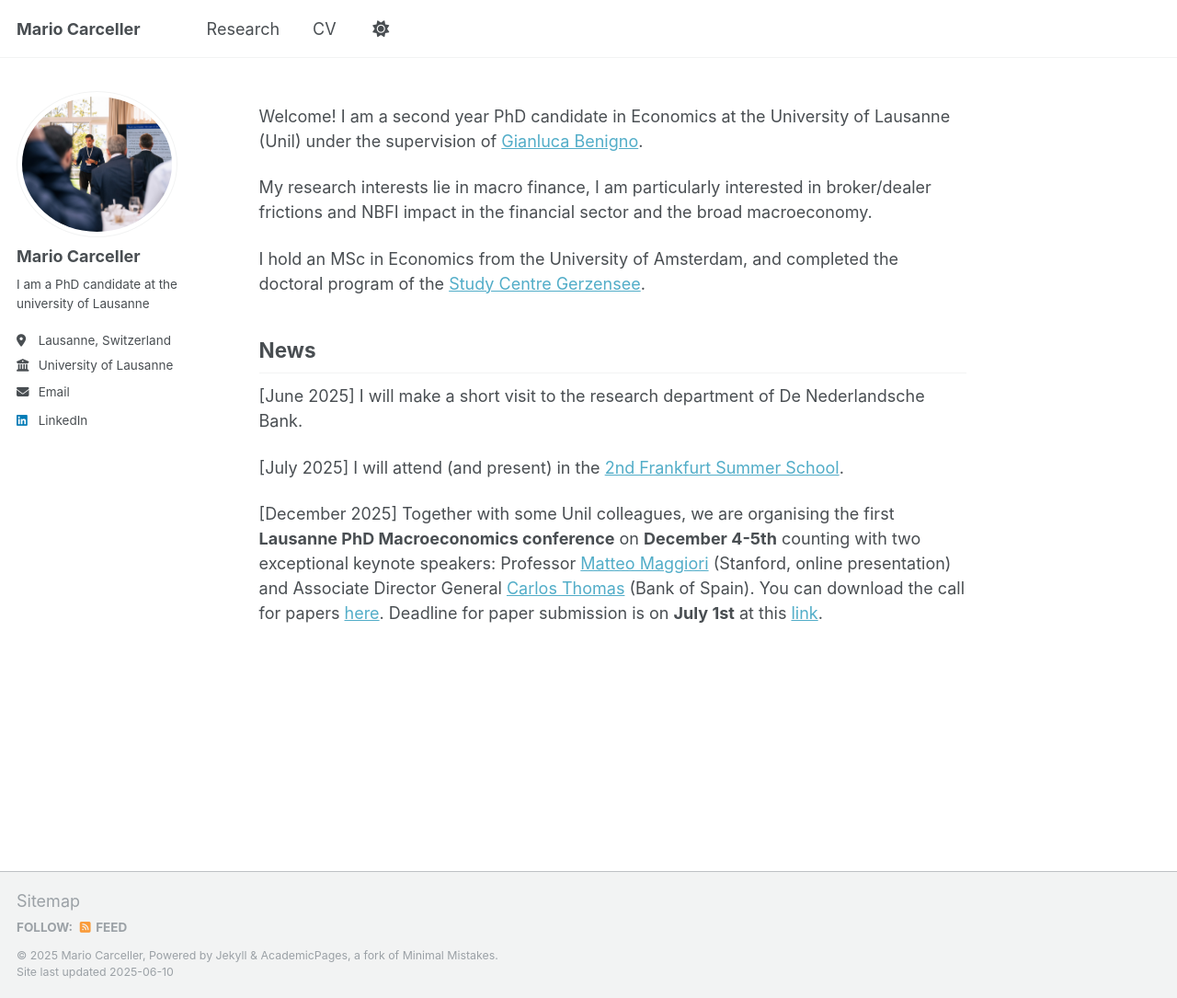
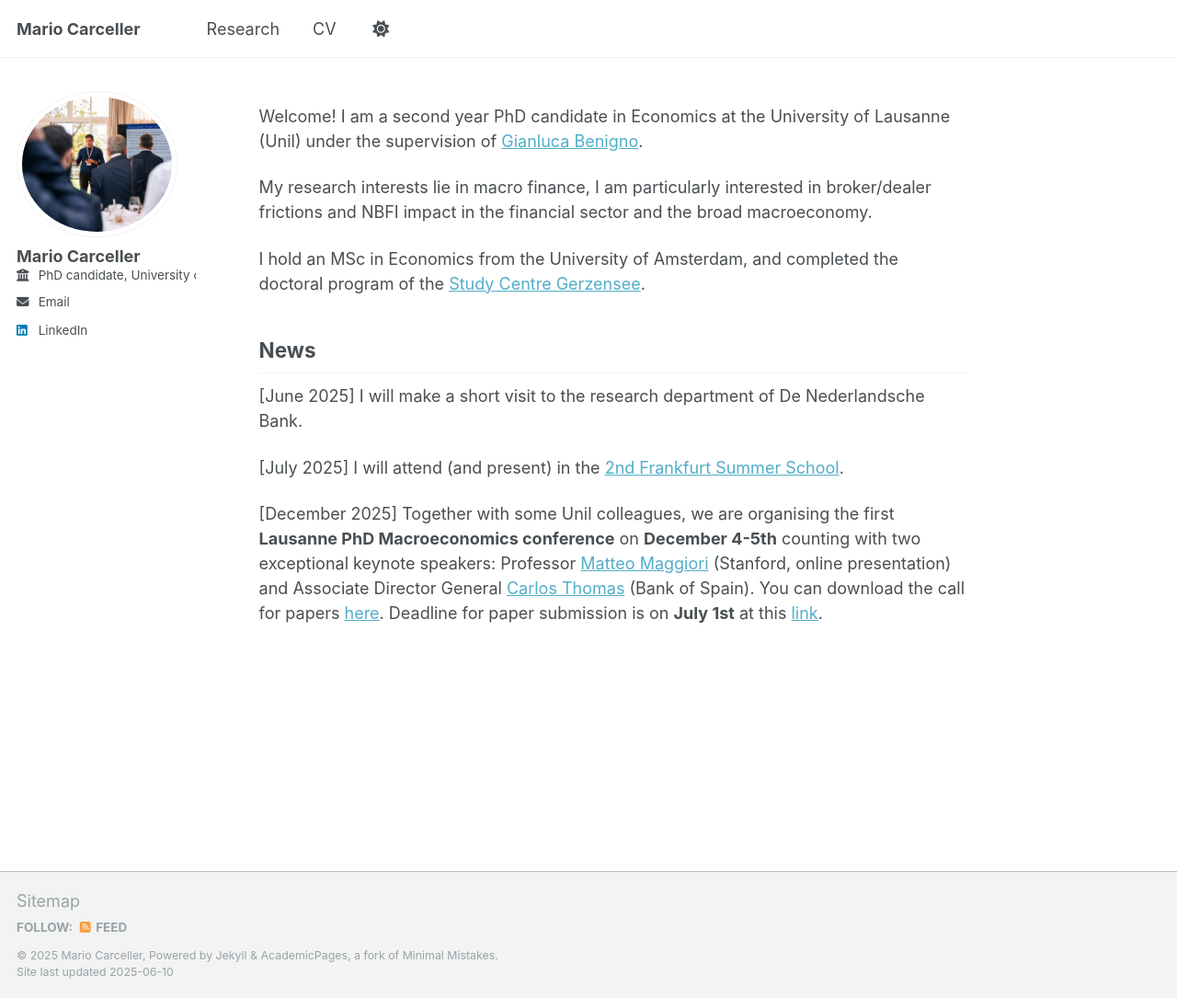
Before and after one commit to MarioCarceller/carcellermario.github.io, a Jekyll site: the page built from _pages/about.md, in a window 1280 px wide and 1085 px high. Shown: the whole window at 92% size. Built offline with Jekyll 4.4.1, drawn with Linux system fonts in a browser that asks for light colours; part of the change alters nothing that is shown.

Commit message:
Update _config.yml

```diff
--- a/_config.yml
+++ b/_config.yml
@@ -25,9 +25,9 @@ author:
   avatar           : "Z9C_4254 c.jpg"
   name             : "Mario Carceller"
   pronouns         : # example: "she/her"
-  bio              : "I am a PhD candidate at the university of Lausanne"
-  location         : "Lausanne, Switzerland"
-  employer         : "University of Lausanne"
+  bio              : #"I am a PhD candidate at the university of Lausanne"
+  location         : #"Lausanne, Switzerland"
+  employer         : "PhD candidate, University of Lausanne"
   uri              : # URL
   email            : "mario.carcellerdelarco@unil.ch"
 
```
